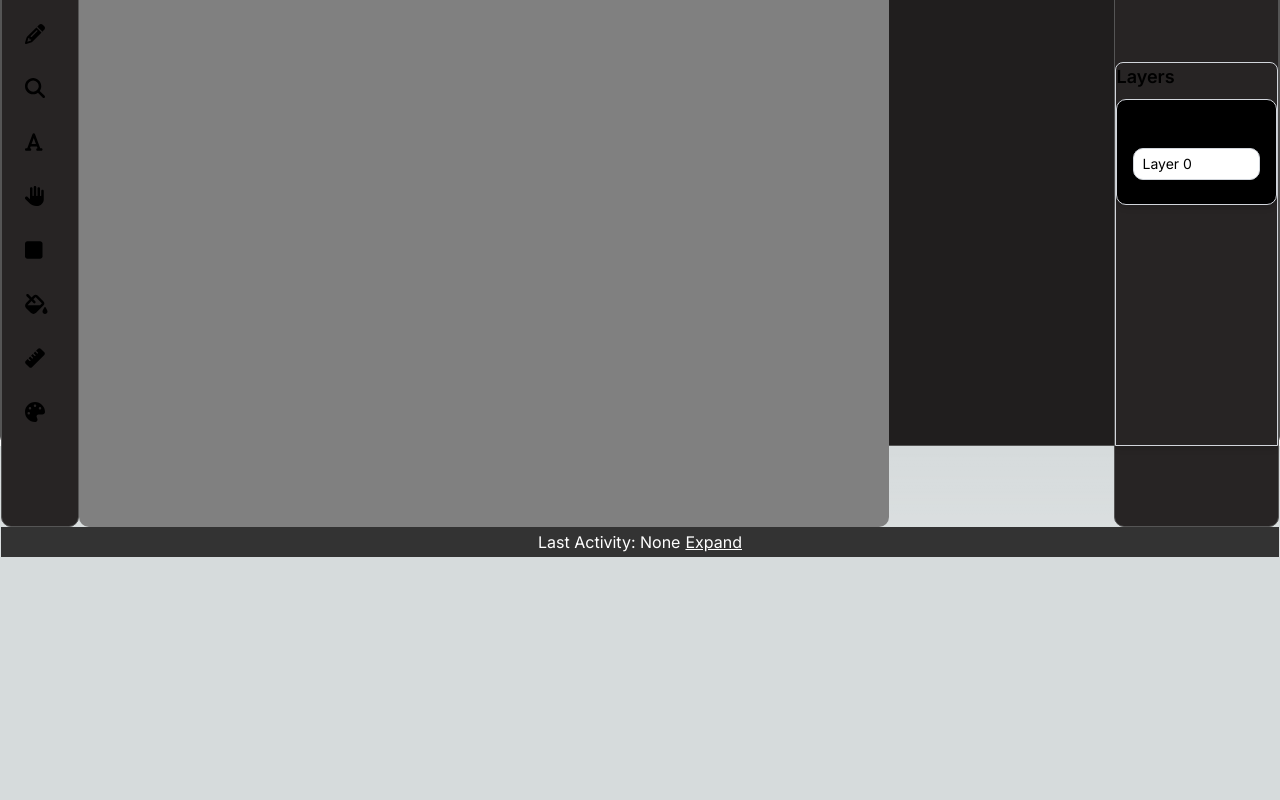
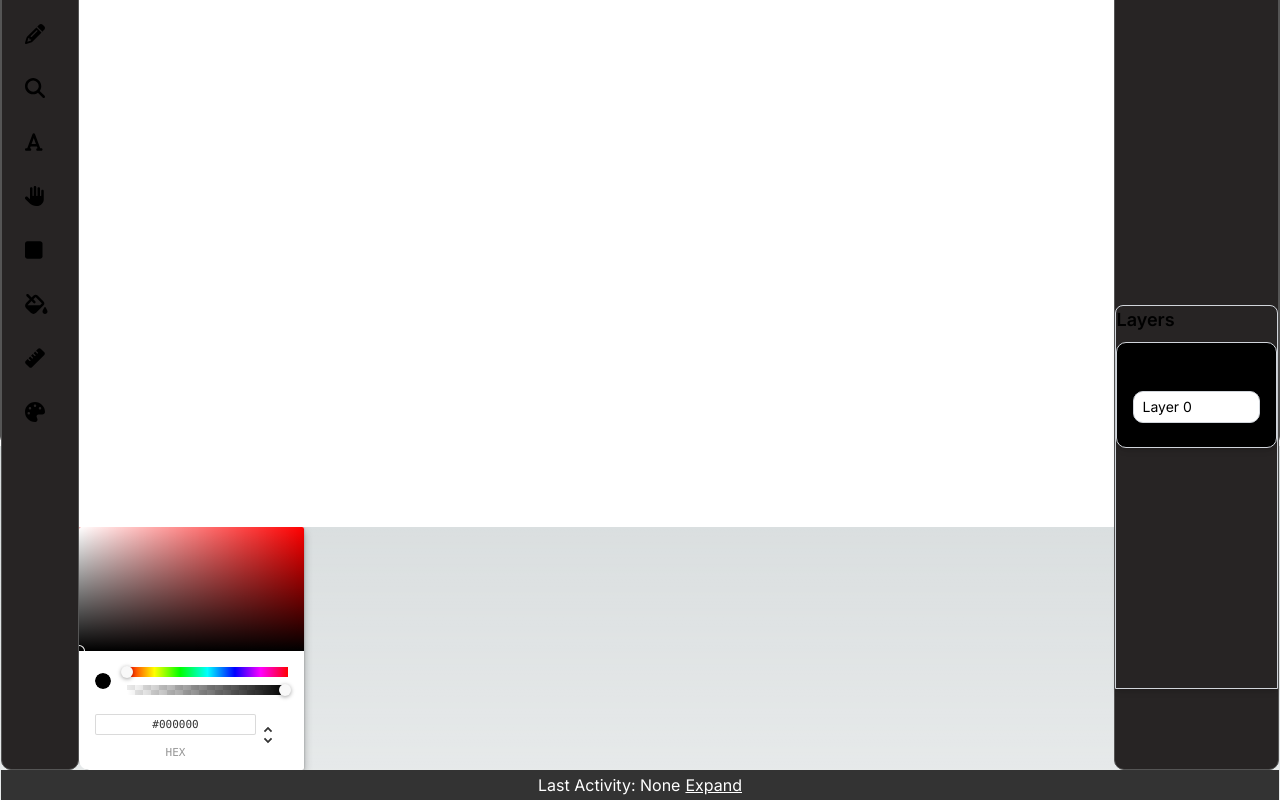
Before and after one commit to VioleGracex/pr_5, a Next.js app: page / in a window 1280 px wide. Shown: the part 354-1154 px from the top of the page. Before the commit the page ends 911 px from the top, so only its background shows below. Built offline with nearby package versions, Linux system fonts and the light colour scheme.

Commit message:
0.7.2
color changes pencil color

```diff
--- a/src/app/Components/Windows/ColorPicker.tsx
+++ b/src/app/Components/Windows/ColorPicker.tsx
@@ -1,5 +1,7 @@
 import React, { useState } from 'react';
 import { ChromePicker, ColorResult } from 'react-color';
+import { useCanvas } from '@/app/Panels/CanvasContext';
+import { addActivity } from '@/app/Panels/ConsoleBar';
 
 interface ColorPickerProps {
   onSelectColor: (color: string) => void;
@@ -7,6 +9,7 @@ interface ColorPickerProps {
 }
 
 const ColorPickerModule: React.FC<ColorPickerProps> = ({ onSelectColor, onChangeComplete }) => {
+  const { setStrokeColor } = useCanvas(); // Access setStrokeColor from CanvasContext
   const [color, setColor] = useState<ColorResult>({
     hex: '#000000',
     rgb: { r: 0, g: 0, b: 0, a: 1 },
@@ -16,6 +19,9 @@ const ColorPickerModule: React.FC<ColorPickerProps> = ({ onSelectColor, onChange
   const handleChange = (newColor: ColorResult) => {
     setColor(newColor);
     onSelectColor(newColor.hex);
+    setStrokeColor(newColor.hex); // Set stroke color for canvas
+    addActivity(`changed color to ${newColor.hex}`);
+
   };
 
   const handleChangeCompleteLocal = (newColor: ColorResult) => {
--- a/src/app/Panels/Canvas.tsx
+++ b/src/app/Panels/Canvas.tsx
@@ -3,7 +3,7 @@ import React, { useEffect } from "react";
 import { useCanvas } from "./CanvasContext";
 
 export function Canvas() {
-  const { canvasRef, prepareCanvas, startDrawing, finishDrawing, draw, paths, currentPath } = useCanvas();
+  const { canvasRef, prepareCanvas, startDrawing, finishDrawing, draw, strokes } = useCanvas();
 
   useEffect(() => {
     prepareCanvas();
@@ -14,33 +14,22 @@ export function Canvas() {
     const context = canvas?.getContext("2d");
 
     if (context) {
-      // Always draw existing paths
-      paths.forEach((path) => {
-        if (path.length > 0) {
+      // Always draw existing strokes
+      strokes.forEach((stroke) => {
+        if (stroke.path.length > 0) {
+          context.strokeStyle = stroke.color;
           context.beginPath();
-          context.moveTo(path[0].x, path[0].y);
+          context.moveTo(stroke.path[0].x, stroke.path[0].y);
 
-          for (let i = 1; i < path.length; i++) {
-            context.lineTo(path[i].x, path[i].y);
+          for (let i = 1; i < stroke.path.length; i++) {
+            context.lineTo(stroke.path[i].x, stroke.path[i].y);
           }
 
           context.stroke();
         }
       });
-
-      // Draw the current drawing path
-      if (currentPath.length > 0) {
-        context.beginPath();
-        context.moveTo(currentPath[0].x, currentPath[0].y);
-
-        for (let i = 1; i < currentPath.length; i++) {
-          context.lineTo(currentPath[i].x, currentPath[i].y);
-        }
-
-        context.stroke();
-      }
     }
-  }, [paths, currentPath, canvasRef]);
+  }, [strokes, canvasRef]);
 
   return (
     <canvas
--- a/src/app/Panels/CanvasContext.tsx
+++ b/src/app/Panels/CanvasContext.tsx
@@ -1,5 +1,5 @@
 // CanvasContext.tsx
-import React, { createContext, useContext, useRef, useState, ReactNode, SetStateAction, Dispatch } from "react";
+import React, { createContext, useContext, useRef, useState, ReactNode, SetStateAction, Dispatch, useEffect } from "react";
 import { addActivity } from "./ConsoleBar";
 import { getGlobalActiveTool } from "../Components/tools/ToolPanel";
 
@@ -11,8 +11,7 @@ interface CanvasContextProps {
   finishDrawing: (event: React.MouseEvent<HTMLCanvasElement>) => void;
   draw: (event: React.MouseEvent<HTMLCanvasElement>) => void;
   clearCanvas: () => void;
-  paths: { x: number; y: number }[][];
-  currentPath: { x: number; y: number }[];
+  strokes: { path: { x: number; y: number }[]; color: string }[];
   strokeColor: string; // New property for stroke color
   setStrokeColor: Dispatch<SetStateAction<string>>; // New set function for stroke color
 }
@@ -23,18 +22,44 @@ interface CanvasProviderProps {
   children: ReactNode;
 }
 
+interface Stroke {
+  path: { x: number; y: number }[];
+  color: string;
+}
+
 export const CanvasProvider: React.FC<CanvasProviderProps> = ({ children }) => {
   const [isDrawing, setIsDrawing] = useState(false);
-  const [strokeColor, setStrokeColor] = useState("black"); // Default stroke color
+  const [strokeColor, setStrokeColor] = useState("black");
   const canvasRef = useRef<HTMLCanvasElement>(null);
   const contextRef = useRef<CanvasRenderingContext2D | null>(null);
   const currentPath = useRef<{ x: number; y: number }[]>([]);
-  const [paths, setPaths] = useState<{ x: number; y: number }[][]>([]);
+  const [strokes, setStrokes] = useState<Stroke[]>([]);
   const [initialPoint, setInitialPoint] = useState<{ x: number; y: number }>({ x: 0, y: 0 });
+  const [isCanvasPrepared, setIsCanvasPrepared] = useState(false);
+
+  useEffect(() => {
+    const canvas = canvasRef.current;
+    if (canvas) {
+      const context = canvas.getContext("2d");
+      if (context) {
+        context.fillStyle = "white";
+        context.fillRect(0, 0, canvas.width, canvas.height);
+
+        strokes.forEach(({ path, color }) => {
+          context.strokeStyle = color;
+          context.beginPath();
+          path.forEach(point => {
+            context.lineTo(point.x, point.y);
+          });
+          context.stroke();
+        });
+      }
+    }
+  }, [strokes]);
 
   const prepareCanvas = () => {
     const canvas = canvasRef.current;
-    if (canvas) {
+    if (canvas && !isCanvasPrepared) {
       canvas.width = window.innerWidth * 2;
       canvas.height = window.innerHeight * 2;
       canvas.style.width = `${window.innerWidth}px`;
@@ -44,10 +69,14 @@ export const CanvasProvider: React.FC<CanvasProviderProps> = ({ children }) => {
       if (context) {
         context.scale(2, 2);
         context.lineCap = "round";
-        context.strokeStyle = strokeColor; // Set stroke color
         context.lineWidth = 5;
-        context.fillStyle = "grey";
-        context.fillRect(0, 0, canvas.width, canvas.height);
+
+        if (!isCanvasPrepared) {
+          context.fillStyle = "grey";
+          context.fillRect(0, 0, canvas.width, canvas.height);
+          setIsCanvasPrepared(true);
+        }
+
         canvas.style.zIndex = "-100";
         contextRef.current = context;
       }
@@ -67,13 +96,17 @@ export const CanvasProvider: React.FC<CanvasProviderProps> = ({ children }) => {
 
     const { offsetX, offsetY } = nativeEvent;
     if (contextRef.current) {
+      contextRef.current.strokeStyle = strokeColor;
       contextRef.current.beginPath();
       contextRef.current.moveTo(offsetX, offsetY);
       setIsDrawing(true);
+      setInitialPoint({ x: offsetX, y: offsetY });
 
-      setInitialPoint({ x: offsetX, y: offsetY });
+      // Create a new path for the current stroke
+      currentPath.current = [{ x: offsetX, y: offsetY }];
     }
   };
+
 
   const finishDrawing = ({ nativeEvent }: React.MouseEvent<HTMLCanvasElement>) => {
     setIsDrawing(false);
@@ -84,8 +117,14 @@ export const CanvasProvider: React.FC<CanvasProviderProps> = ({ children }) => {
         Math.pow(offsetX - initialPoint.x, 2) + Math.pow(offsetY - initialPoint.y, 2)
       );
 
+      contextRef.current.lineTo(offsetX, offsetY);
+
+      const newStroke: Stroke = {
+        path: [...currentPath.current],
+        color: strokeColor,
+      };
+
       if (distance < 2) {
-        contextRef.current.beginPath();
         contextRef.current.arc(
           offsetX,
           offsetY,
@@ -94,13 +133,9 @@ export const CanvasProvider: React.FC<CanvasProviderProps> = ({ children }) => {
           Math.PI * 2
         );
         contextRef.current.fill();
-        setPaths((prevPaths) => [...prevPaths, currentPath.current]);
-        currentPath.current = [];
       } else {
-        contextRef.current.lineTo(offsetX, offsetY);
         contextRef.current.stroke();
-        setPaths((prevPaths) => [...prevPaths, currentPath.current]);
-        currentPath.current = [];
+        setStrokes((prevStrokes) => [...prevStrokes, newStroke]);
       }
     }
   };
@@ -124,6 +159,7 @@ export const CanvasProvider: React.FC<CanvasProviderProps> = ({ children }) => {
       if (context) {
         context.fillStyle = "white";
         context.fillRect(0, 0, canvas.width, canvas.height);
+        setStrokes([]); // Clear strokes when clearing the canvas
       }
     }
   };
@@ -136,10 +172,9 @@ export const CanvasProvider: React.FC<CanvasProviderProps> = ({ children }) => {
     finishDrawing,
     clearCanvas,
     draw,
-    paths,
-    currentPath: currentPath.current,
+    strokes,
     strokeColor,
-    setStrokeColor, // Set function for stroke color
+    setStrokeColor,
   };
 
   return (
--- a/src/app/page.tsx
+++ b/src/app/page.tsx
@@ -59,17 +59,20 @@ const Home: React.FC = () => {
           {/* Center/Main Area with Layer */}
           <div className="flex-1 relative overflow-hidden rounded" onContextMenu={handleContextMenu}>
             {/* Add your main app content here */}
-            <CanvasProvider><Canvas/></CanvasProvider>
+            <CanvasProvider><Canvas/>
+            <div>
 
+          <ColorPickerModule onSelectColor={handleColorSelection} onChangeComplete={handleColorChangeComplete} />
+
+          </div>
+          </CanvasProvider>
             {/* <h1 className="text-2xl font-bold mb-4"></h1> */}
 
             {/* Layer */}
            {/*  <Layer gridSize={gridSize} layers={layersStackRef.current} /> */}
           </div>
 
-          <div>
-          <ColorPickerModule onSelectColor={handleColorSelection} onChangeComplete={handleColorChangeComplete} />
-        </div>
+
 
           {/* Right Side (Right Panel) */}
           <RightPanel numberOfLayers={layersStackRef.current.length} />
```
